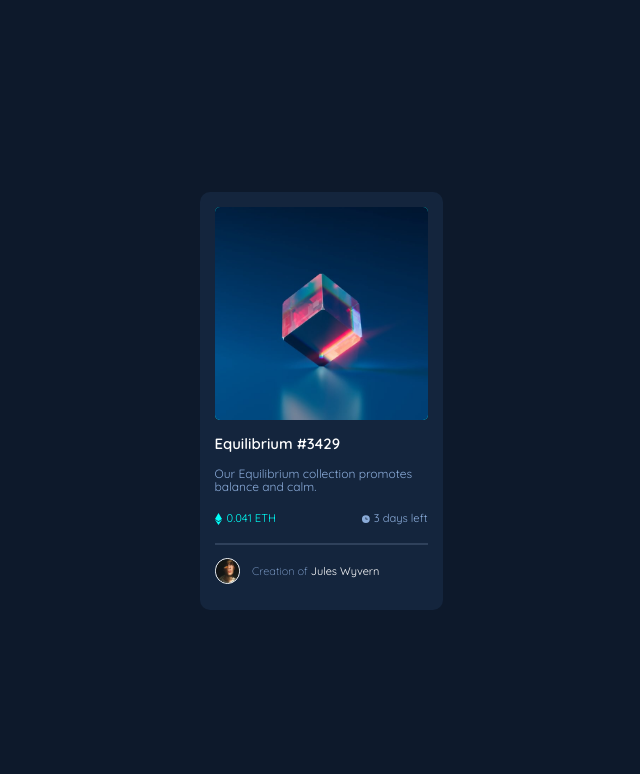
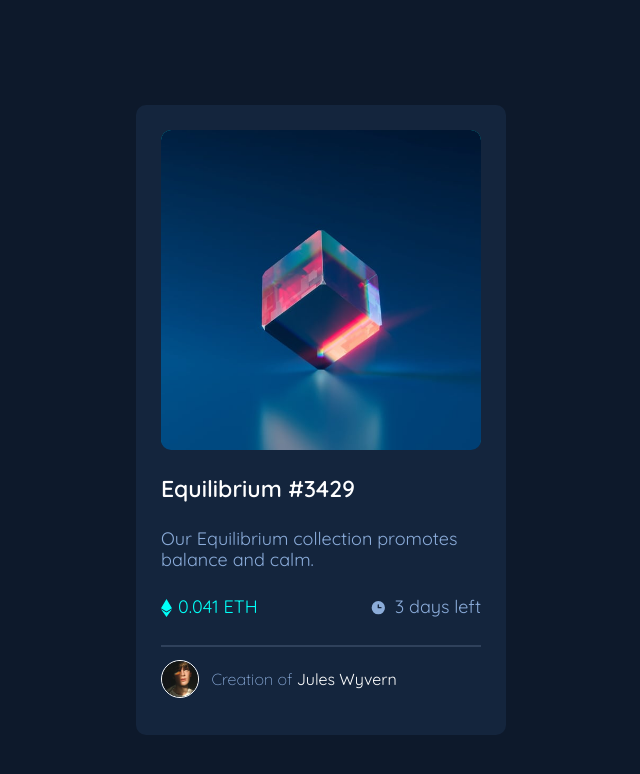
Before and after one commit to Lenigo85/nft-preview-card-component, a plain HTML site: page index.html in a window 1280 px wide. Shown: the whole page, without its empty margins (319-959 px from the left). Drawn offline with Linux system fonts and the light colour scheme.

Commit message:
Tamaño del main corregido

```diff
--- a/index.html
+++ b/index.html
@@ -20,17 +20,17 @@
           <img src="./images/icon-view.svg" alt="view">
         </div>
     </div>
-    <h4 class="card__title">Equilibrium #3429</h4>
+    <h1 class="card__title">Equilibrium #3429</h1>
     <p class="card__description">Our Equilibrium collection promotes balance and calm.</p>
 
     <div class="card__data">
       <div class="card__data--cost">
-          <img src=images/icon-ethereum.svg type="img/svg" alt="eth">
+          <img src=images/icon-ethereum.svg alt="eth">
           <p>0.041 ETH</p>
       </div>
 
       <div class="card__data--time">
-          <img src=images/icon-clock.svg type="img/svg" alt="clock">
+          <img src=images/icon-clock.svg alt="clock">
           <p>3 days left</p>
         </div>
     </div>
@@ -43,9 +43,12 @@
     </div>
   </main>
 
-  <!--<footer class="attribution">
+  <!--
+  <footer class="attribution">
     Challenge by <a href="https://www.frontendmentor.io?ref=challenge" target="_blank">Frontend Mentor</a>.
-    Coded by <a href="https://leandrogonzalez.net">Leandro Gonzalez</a>.
-  </footer>-->
+    Coded by <a href="https://leandrogonzalez.net">Leandro Gonzalez</a>
+  </footer>
+  -->
+
 </body>
 </html>
--- a/style.css
+++ b/style.css
@@ -9,7 +9,8 @@
 }
 
 body {
-    /*background-image: url(design/desktop-design.jpg);
+    /*
+    background-image: url(design/desktop-design.jpg);
     background-repeat: no-repeat;
     background-size: cover;
     */
@@ -17,29 +18,34 @@ body {
     flex-direction: column;
     justify-content: center;
     align-items: center;
-    height: calc(100vh + 1px);
+    flex-wrap: wrap;
+    height: calc(100vh - 1px);
+    position: relative;
+    top: +20px;
     font-family: 'Quicksand', sans-serif;
     background-color: var(--verydarkblue-mainBG);
 }
 
 .card {
-    width: 243px;
-    height: 418px;
-    padding: 15px;
+    width: 370px;
+    height: 630px;
+    padding: 25px;
     background-color: var(--verydarkblue-cardBG);
     border-radius: 10px;
 }
 
 .card__image {
-    border-radius: 5px;
-    height: 213px;
+    border-radius: 10px;
+    height: 55%;
     background-color: var(--cyan);
+    outline: 1px solid hsl(216, 50%, 16%);
 }
 
 .card__image--equilibrium {
     position: relative;
-    border-radius: 5px;
+    border-radius: 10px;
     z-index: 1;
+    object-fit: cover;
 }
 
 .card__image:hover {
@@ -55,16 +61,16 @@ body {
 
 .card__image--view {
     position: relative;
-    top: -125px;
+    bottom: 180px;
     left: 43%;
     width: 15%;
 }
 
 .card__title {
     color: var(--white);
-    margin-top: 15px;
-    margin-bottom: 15px;
-    font-size: 93%;
+    margin-top: 27px;
+    margin-bottom: 27px;
+    font-size: 23px;
     font-weight: 600;
 }
 
@@ -78,42 +84,46 @@ body {
     flex-direction: row;
     align-items: center;
     justify-content: space-between;
-    margin-bottom: 18px;
-    margin-top: 18px;
+    margin-bottom: 27px;
+    margin-top: 27px;
 }
 
 .card__data--cost {
     display: flex;
     flex-direction: row;
     align-items: center;
-    justify-content: space-between;
+    width: 50%;
 }
 
 .card__data--time {
     display: flex;
     flex-direction: row;
     align-items: center;
-    justify-content: space-between;
+    width: 50%;
 }
 
 .card__data--cost img {
-    width: 12%;
+    height: 10%;
     color: white;
+    margin-right: 5px;
 }
 
 .card__data--cost p {
     color: var(--cyan);
     margin-left: 1px;
-    font-size: 70%;
+}
+
+.card__data--time {
+    display: flex;
+    justify-content: right;
 }
 
 .card__data--time img {
-    width: 15%;
-    width: 10px;
+    height: 10%;
+    margin-right: 5px;
 }
 
 .card__data--time p {
-    font-size: 70%;
     margin-left: 3px;
 }
 
@@ -126,6 +136,10 @@ body {
     flex-direction: row;
     align-items: center;
     margin-top: 13px;
+}
+
+.card__creator--name{
+    font-size: 16px;
 }
 
 .card__creator--name b:hover{
@@ -141,12 +155,11 @@ body {
 }
 
 .card__creator--name {
-    font-size: 11px;
     font-weight: 300;
 }
 
 p {
-    font-size: 12px;
+    font-size: 18px;
     color: var(--soft-blue);
 }
 
@@ -154,14 +167,18 @@ p b {
     color: var(--white);
 }
 
-/*
+
 .attribution {
-    margin-top: 50px;
+    margin-top: 20px;
     font-size: 11px; text-align: center;
     color: var(--white);
 }
 
 .attribution a {
-    color: hsl(228, 45%, 44%);
+    color: var(--soft-blue);
+    text-decoration: none;
 }
-*/
+
+.attribution a:hover {
+    color: var(--cyan);
+}
```
